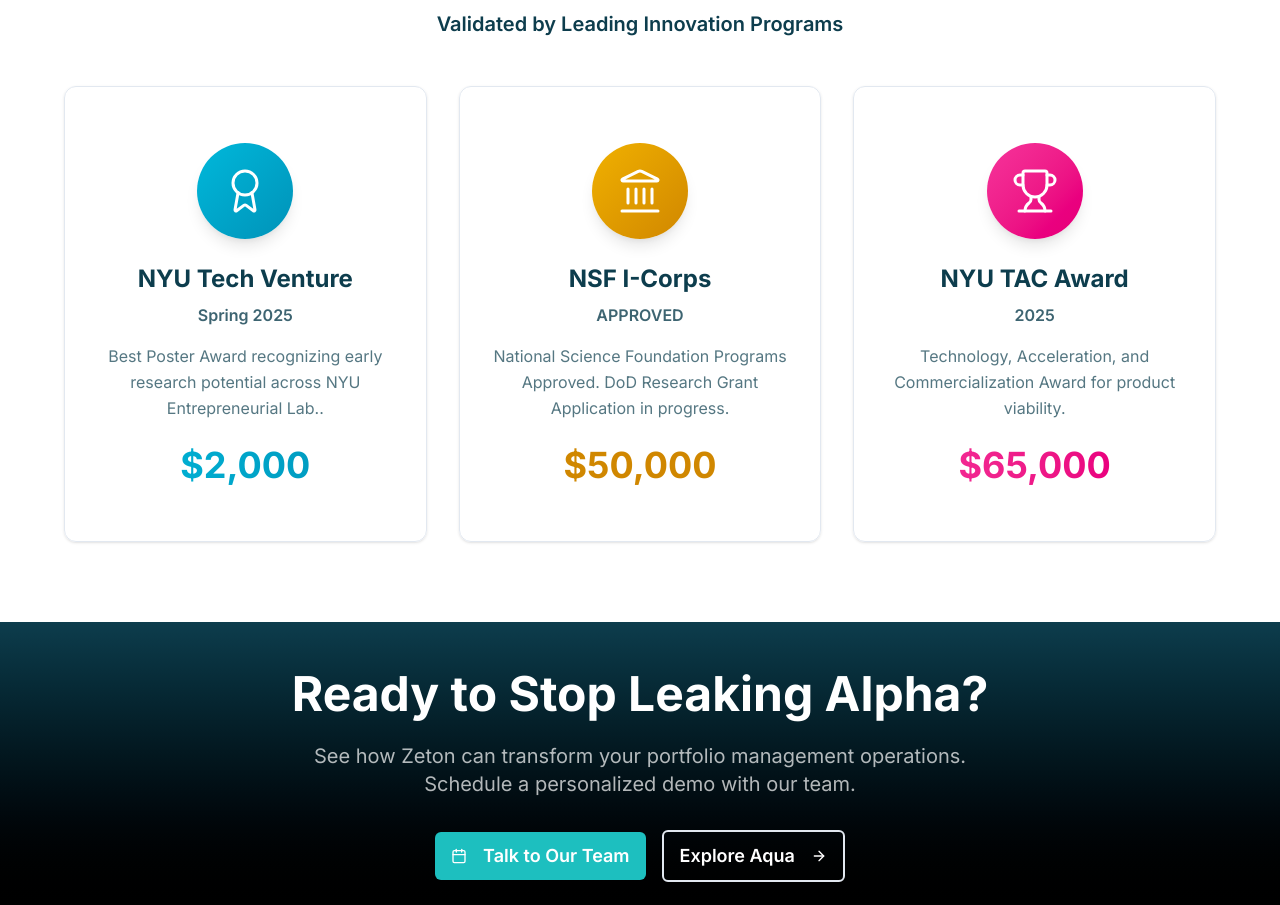
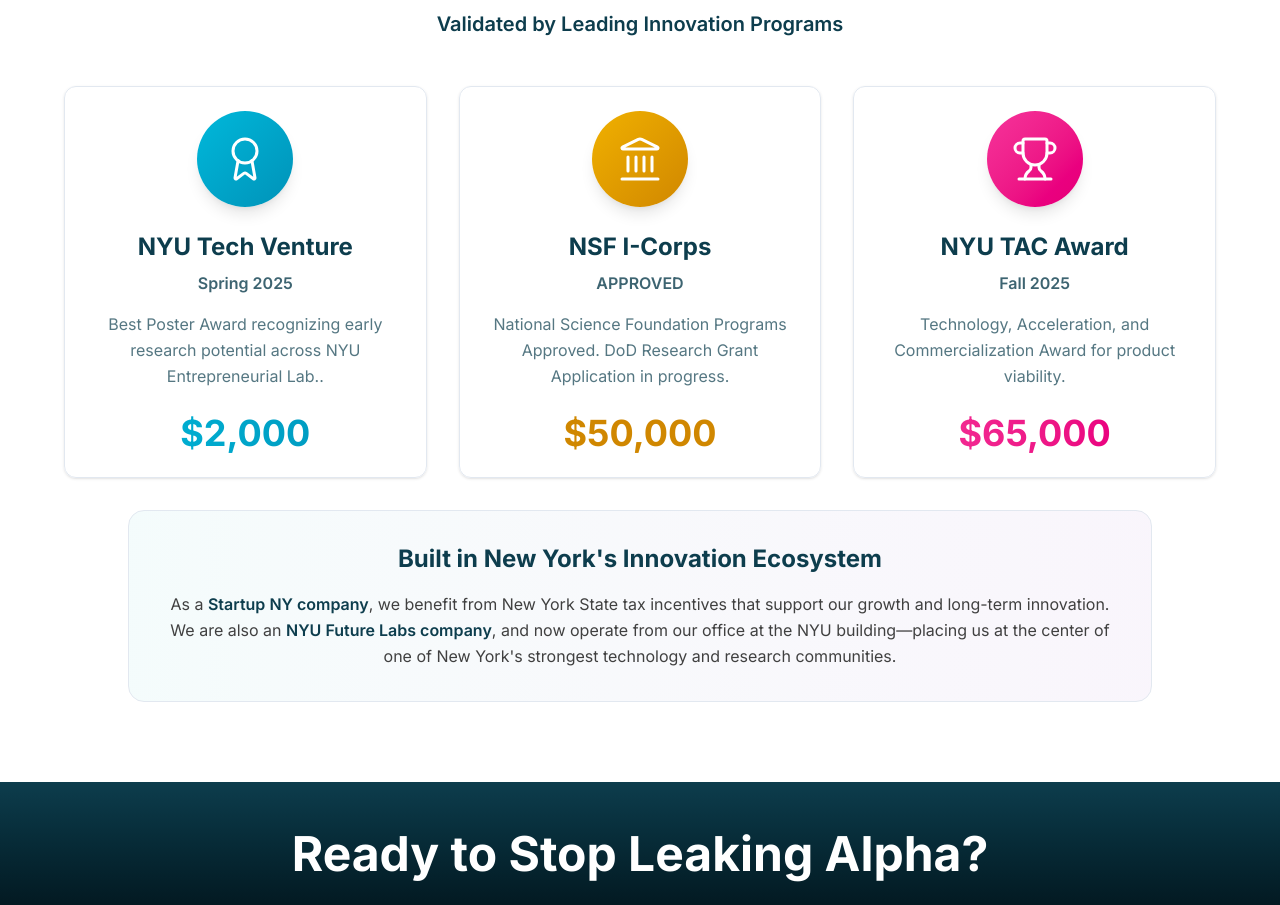
Before and after one commit to priya-kundu-quant-ai-research/aquon-website, a Next.js app: page /company in a window 1280 px wide. Shown: the part 2821-3726 px from the top of the page. Built offline with nearby package versions, Linux system fonts and the light colour scheme.

Commit message:
leftouts

```diff
--- a/src/components/sections/company/Recognition.tsx
+++ b/src/components/sections/company/Recognition.tsx
@@ -24,7 +24,7 @@ const awards = [
   {
     icon: Trophy,
     title: 'NYU TAC Award',
-    subtitle: '2025',
+    subtitle: 'Fall 2025',
     description: 'Technology, Acceleration, and Commercialization Award for product viability.',
     amount: '$65,000',
     color: 'from-pink-500 to-pink-600',
@@ -62,7 +62,7 @@ export const Recognition = () => {
                 transition={{ duration: 0.6, delay: index * 0.2 }}
               >
                 <Card className="bg-white/10 backdrop-blur-sm border-white/20 h-full hover:bg-white/15 transition-all">
-                  <CardContent className="p-8 text-center">
+                  <CardContent className="p- text-center">
                     <div className={`w-24 h-24 rounded-full bg-gradient-to-br ${award.color} flex items-center justify-center mx-auto mb-6 shadow-lg`}>
                       <IconComponent className="w-12 h-12 text-white" strokeWidth={1.5} />
                     </div>
@@ -82,6 +82,28 @@ export const Recognition = () => {
               </motion.div>
             );
           })}
+
+              {/* Context Box */}
+              <motion.div
+                initial={{ opacity: 0, y: 20 }}
+                whileInView={{ opacity: 1, y: 0 }}
+                viewport={{ once: true }}
+                transition={{ duration: 0.6, delay: 0.4 }}
+                className="md:col-span-3 max-w-5xl mx-auto bg-gradient-to-r from-vibrant-teal/5 to-rich-purple/5 rounded-2xl p-8 border border-vibrant-teal/20"
+              >
+                <div className="text-center">
+                  <h3 className="text-2xl font-bold text-deep-navy mb-4">
+                    Built in New York&apos;s Innovation Ecosystem
+                  </h3>
+                  <p className="text-neutral-700 leading-relaxed max-w-none mx-auto text-center">
+                    As a <span className="font-semibold text-deep-navy">Startup NY company</span>,
+                    we benefit from New York State tax incentives that support our growth and long-term
+                    innovation. We are also an <span className="font-semibold text-deep-navy">NYU Future
+                      Labs company</span>, and now operate from our office at the NYU building—placing us at
+                      the center of one of New York&apos;s strongest technology and research communities.
+                  </p>
+                </div>
+              </motion.div>
         </div>
       </div>
     </section>
--- a/src/components/sections/contact/ContactForm.tsx
+++ b/src/components/sections/contact/ContactForm.tsx
@@ -219,7 +219,16 @@ export const ContactForm = () => {
                     <div>
                       <p className="font-semibold text-deep-navy text-sm mb-1">General Inquiries</p>
                       <a href="mailto:hello@aquon.com" className="text-vibrant-teal hover:underline text-sm">
-                        hello@aquon.com
+                        hello@aquon.ai
+                      </a>
+                    </div>
+                  </div>
+                  <div className="flex items-start gap-3 mb-8">
+                    <Mail className="w-5 h-5 text-vibrant-teal mt-0.5 flex-shrink-0" />
+                    <div>
+                      <p className="font-semibold text-deep-navy text-sm mb-1">Sales Related</p>
+                      <a href="mailto:hello@aquon.com" className="text-vibrant-teal hover:underline text-sm">
+                        marketing@quant-ai-research.com
                       </a>
                     </div>
                   </div>
@@ -229,8 +238,9 @@ export const ContactForm = () => {
                     <MapPin className="w-5 h-5 text-vibrant-teal mt-0.5 flex-shrink-0" />
                     <div>
                       <p className="text-neutral-700 text-sm">
-                        123 Financial District<br />
-                        New York, NY 10004<br />
+                        370, Jay Street, NYU Tandon<br />
+                        7th Floor, Room TBD
+                        Brooklyn, NY 11201<br />
                         United States
                       </p>
                     </div>
--- a/src/components/sections/homepage/QuantifiedImpact.tsx
+++ b/src/components/sections/homepage/QuantifiedImpact.tsx
@@ -261,7 +261,7 @@ export const QuantifiedImpact = () => {
             <h3 className="text-2xl font-bold text-deep-navy mb-4">
               Consistent Outperformance Across Market Conditions
             </h3>
-            <p className="text-neutral-700 leading-relaxed max-w-3xl mx-auto">
+            <p className="text-neutral-700 leading-relaxed max-w-none mx-auto whitespace-nowrap">
               The optimizer doesn't just adjust risk to achieve higher returns, it improves the efficiency
               of portfolio construction itself.
             </p>
```
